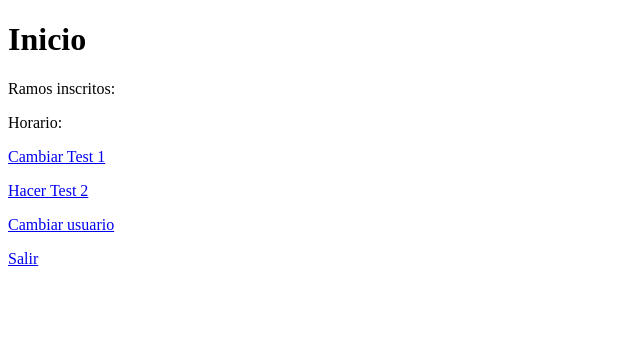
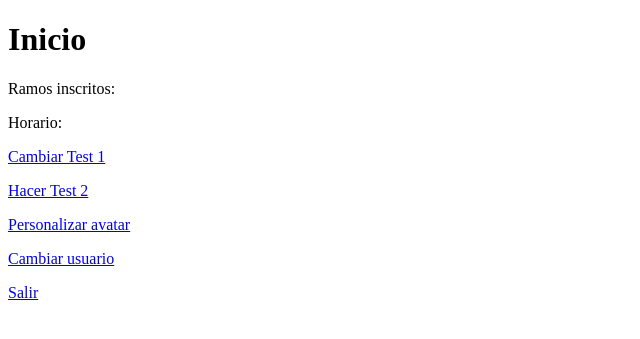
Before and after one commit to benjaauf/Intro, a Django app: template perfiles/templates/perfiles/home.html in a window 1280 px wide. Shown: the top 339 px of the page, without its empty margins (0-640 px from the left). Run offline with Django 3.2, Linux system fonts and the light colour scheme; the template is opened without the code that fills it, so the values that code supplies are empty.

Commit message:
unión avatar al home

```diff
--- a/perfiles/templates/perfiles/home.html
+++ b/perfiles/templates/perfiles/home.html
@@ -17,6 +17,7 @@
 </ul>
 <p><a href="{% url 'updatet1' %}">Cambiar Test 1</a></p>
 <p><a href="{% url 'Test2' %}">Hacer Test 2</a></p>
+<p><a href="{% url 'avatar' %}">Personalizar avatar</a></p>
 <p><a href="{% url 'login' %}">Cambiar usuario</a></p>
 <p><a href="{% url 'logout' %}">Salir</a></p>
 {% endblock %}
```
Also changed, not shown: db.sqlite3.
